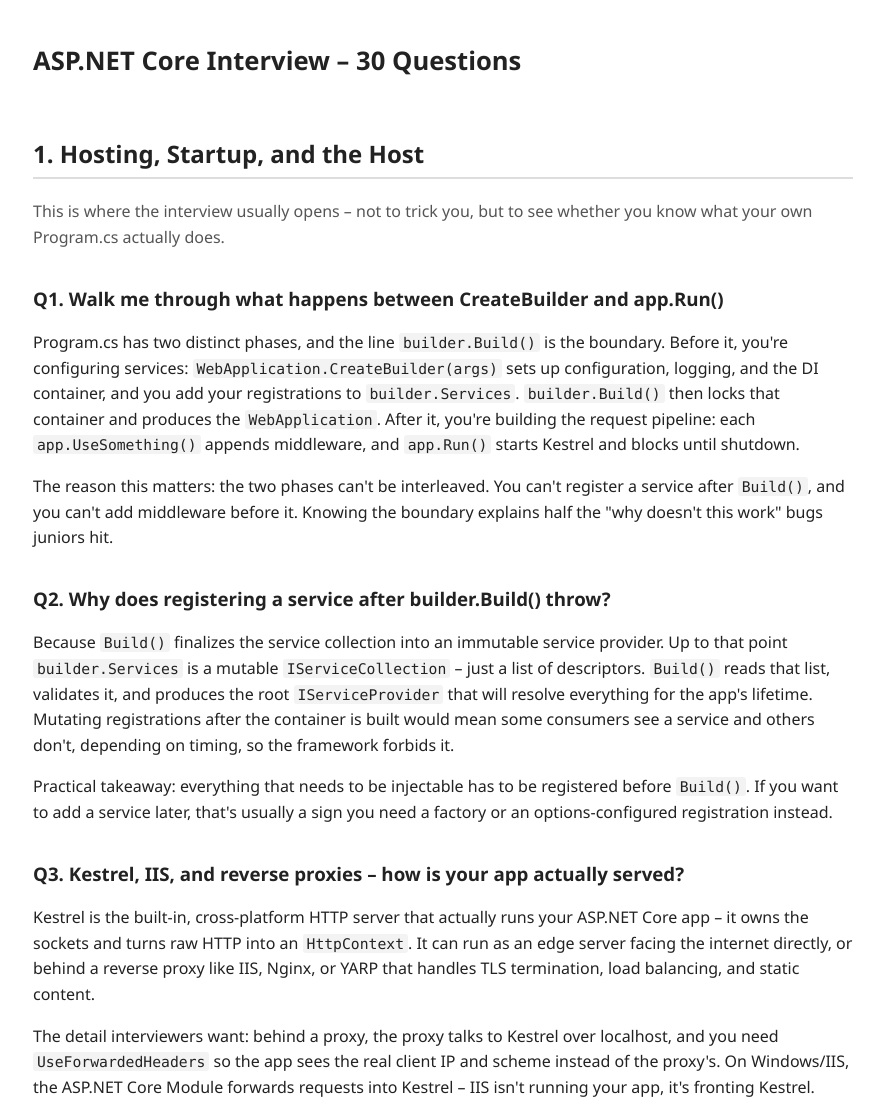
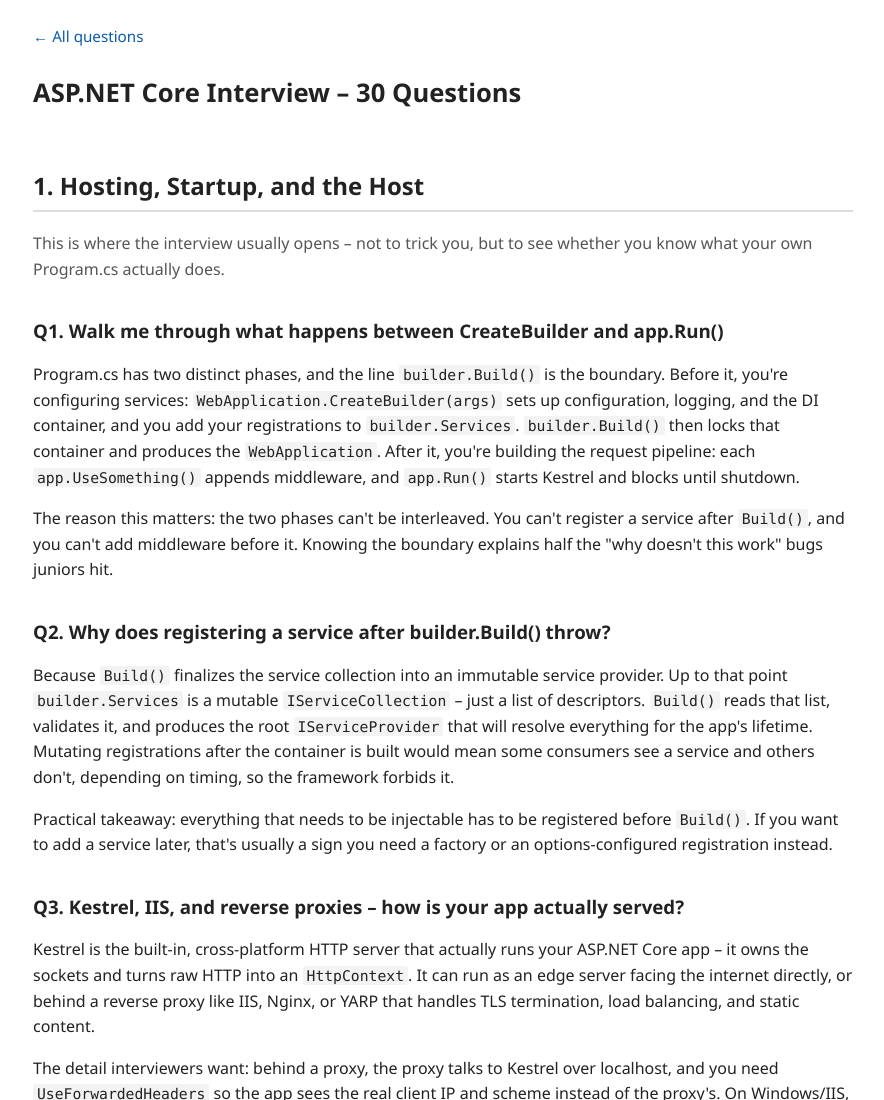
Before and after one commit to haison8x/interview, a plain HTML site: page aspnetcore-interview-30q.html in a window 1280 px wide. Shown: the top 1100 px of the page, without its empty margins (197-1081 px from the left). Drawn offline with Linux system fonts and the light colour scheme.

Commit message:
Add back-to-index link on interview pages
Co-Authored-By: Claude Opus 5.5 <noreply@anthropic.com>

```diff
--- a/aspnetcore-interview-30q.html
+++ b/aspnetcore-interview-30q.html
@@ -75,9 +75,25 @@
           color: #6db3ff;
         }
       }
+      .back {
+        display: inline-block;
+        margin-bottom: 8px;
+        color: #0b5cad;
+        text-decoration: none;
+        font-size: 0.95em;
+      }
+      .back:hover {
+        text-decoration: underline;
+      }
+      @media (prefers-color-scheme: dark) {
+        .back {
+          color: #6db3ff;
+        }
+      }
     </style>
   </head>
   <body>
+    <a class="back" href="index.html">&larr; All questions</a>
     <h1>ASP.NET Core Interview – 30 Questions</h1>
 
     <!-- ================================================================ -->
```
Also changed, not shown: docker-k8s-interview-50q.html (+16 -0 lines), dotnet-interview-35q.html (+16 -0 lines).
